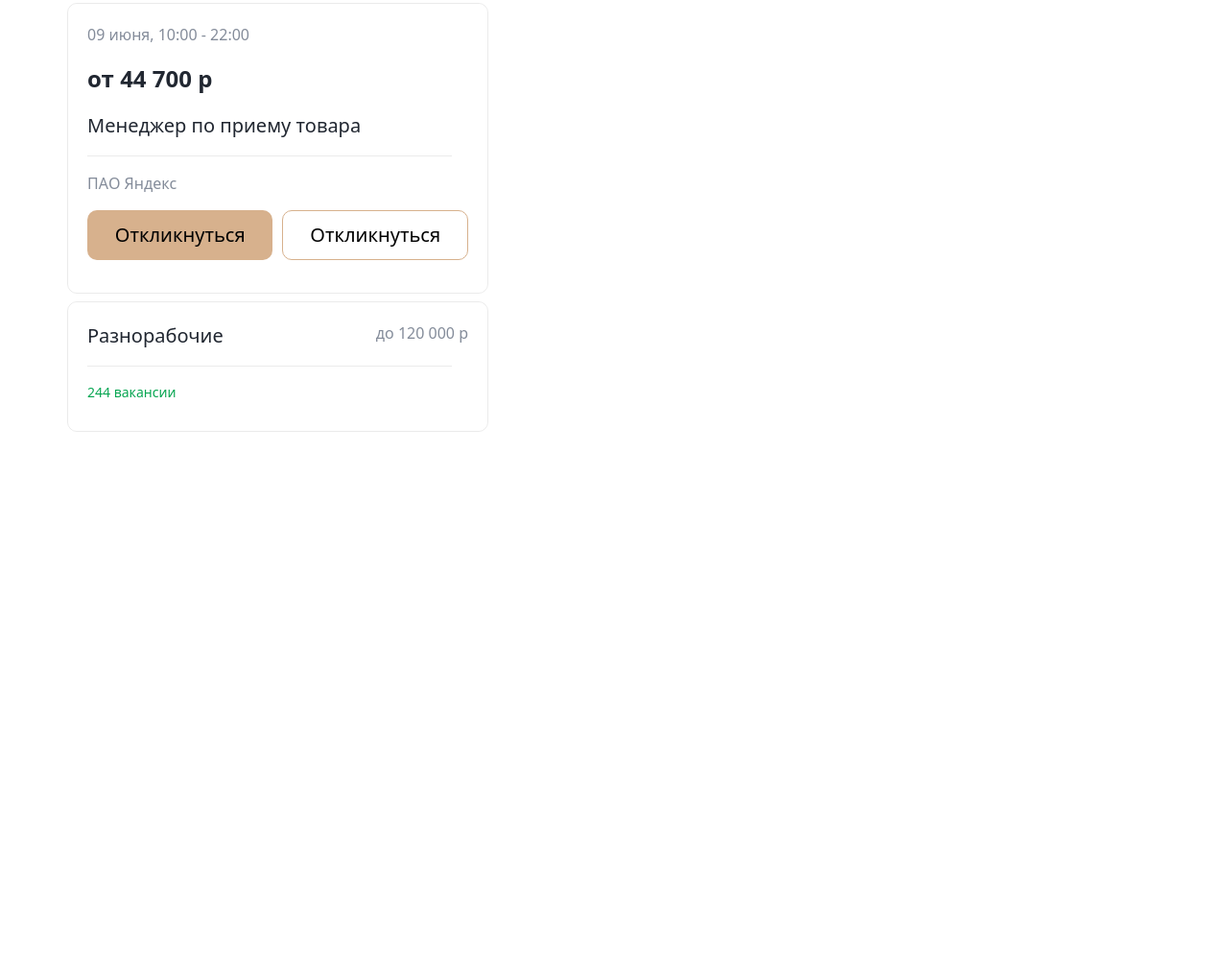
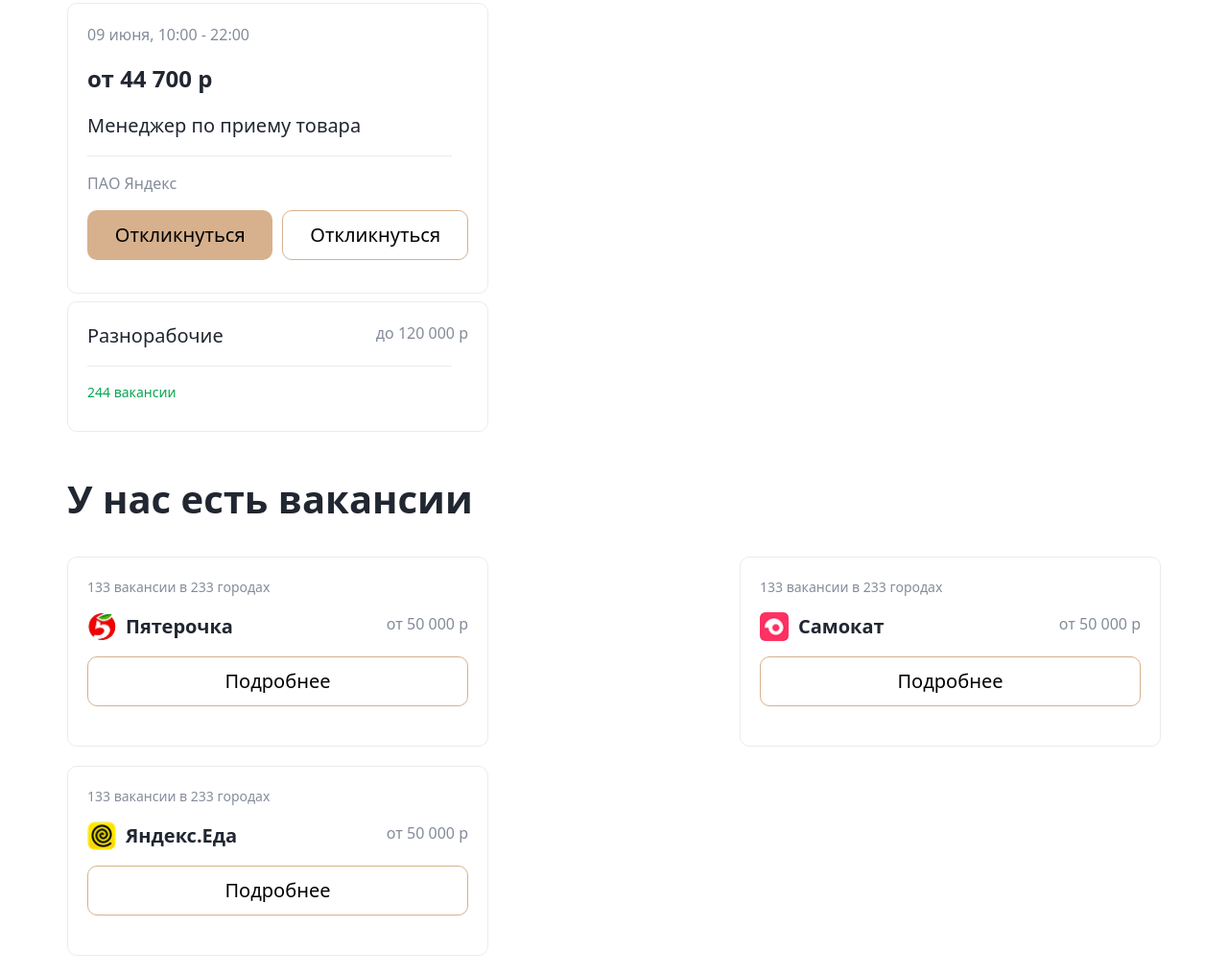
Before and after one commit to JM-2007-07/Han, a website: page index.html in a window 1280 px wide. Shown: the part 1983-2999 px from the top of the page at 96% size. Before the commit the page ends 2453 px from the top, so only its background shows below. Drawn offline with Linux system fonts and the light colour scheme.

Commit message:
4th section

```diff
--- a/index.html
+++ b/index.html
@@ -129,5 +129,50 @@
             </div>
         </div>
     </section>
+
+    <section class="w-full p-5 lg:max-w-[1780px] lg:px-[70px] flex flex-col gap-[30px]">
+        <h1 class="text-[24px] lg:text-[40px] font-[600] text-[#212731] text-center lg:text-start">У нас есть вакансии</h1>
+        <div class="flex justify-between flex-wrap gap-[20px]">
+                <div class="w-full lg:w-[439px] h-auto lg:h-[198px] p-5 rounded-[10px] border border-[#00000014] flex flex-col gap-4">
+                    <p class="text-[#848C9A] text-[14px]">133 вакансии в 233 городах</p>
+                    <div class="w-full flex justify-between">
+                        <div class="flex gap-2.5">
+                            <img class="w-[30px] h-[30px]" src="./Images/image 4 (2).png" alt="">
+                            <p class="text-[20px] font-bold text-[#212731]">Пятерочка</p>
+                        </div>
+                        <p class="text-[#848C9A] text-[16px]">от 50 000 р</p>
+                    </div>
+                        <div class="w-full h-[52px] rounded-[10px] bg-white border border-[#D7B18D] flex justify-center items-center text-[20px]">
+                            <p>Подробнее</p>
+                        </div>
+                </div>
+                <div class="w-full lg:w-[439px] h-auto lg:h-[198px] p-5 rounded-[10px] border border-[#00000014] flex flex-col gap-4">
+                    <p class="text-[#848C9A] text-[14px]">133 вакансии в 233 городах</p>
+                    <div class="w-full flex justify-between">
+                        <div class="flex gap-2.5">
+                            <img class="w-[30px] h-[30px]" src="./Images/image 4 (3).png" alt="">
+                            <p class="text-[20px] font-bold text-[#212731]">Самокат</p>
+                        </div>
+                        <p class="text-[#848C9A] text-[16px]">от 50 000 р</p>
+                    </div>
+                        <div class="w-full h-[52px] rounded-[10px] bg-white border border-[#D7B18D] flex justify-center items-center text-[20px]">
+                            <p>Подробнее</p>
+                        </div>
+                </div>
+                <div class="w-full lg:w-[439px] h-auto lg:h-[198px] p-5 rounded-[10px] border border-[#00000014] flex flex-col gap-4">
+                    <p class="text-[#848C9A] text-[14px]">133 вакансии в 233 городах</p>
+                    <div class="w-full flex justify-between">
+                        <div class="flex gap-2.5">
+                            <img class="w-[30px] h-[30px]" src="./Images/image 4 (4).png" alt="">
+                            <p class="text-[20px] font-bold text-[#212731]">Яндекс.Еда</p>
+                        </div>
+                        <p class="text-[#848C9A] text-[16px]">от 50 000 р</p>
+                    </div>
+                        <div class="w-full h-[52px] rounded-[10px] bg-white border border-[#D7B18D] flex justify-center items-center text-[20px]">
+                            <p>Подробнее</p>
+                        </div>
+                </div>
+        </div>
+    </section>
 </body>
 </html>
```
Also changed, not shown: Images/image 4 (2).png (added), Images/image 4 (3).png (added), Images/image 4 (4).png (added), src/output.css.
